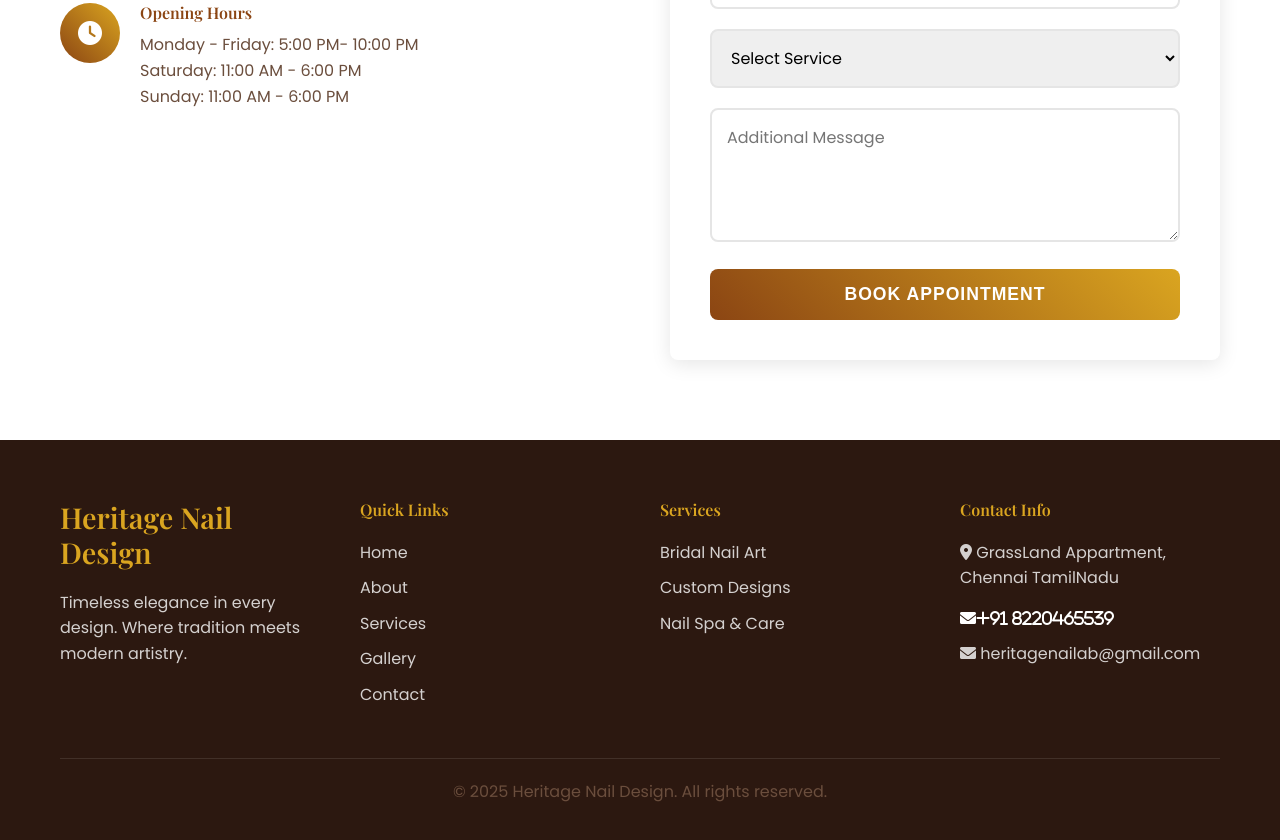
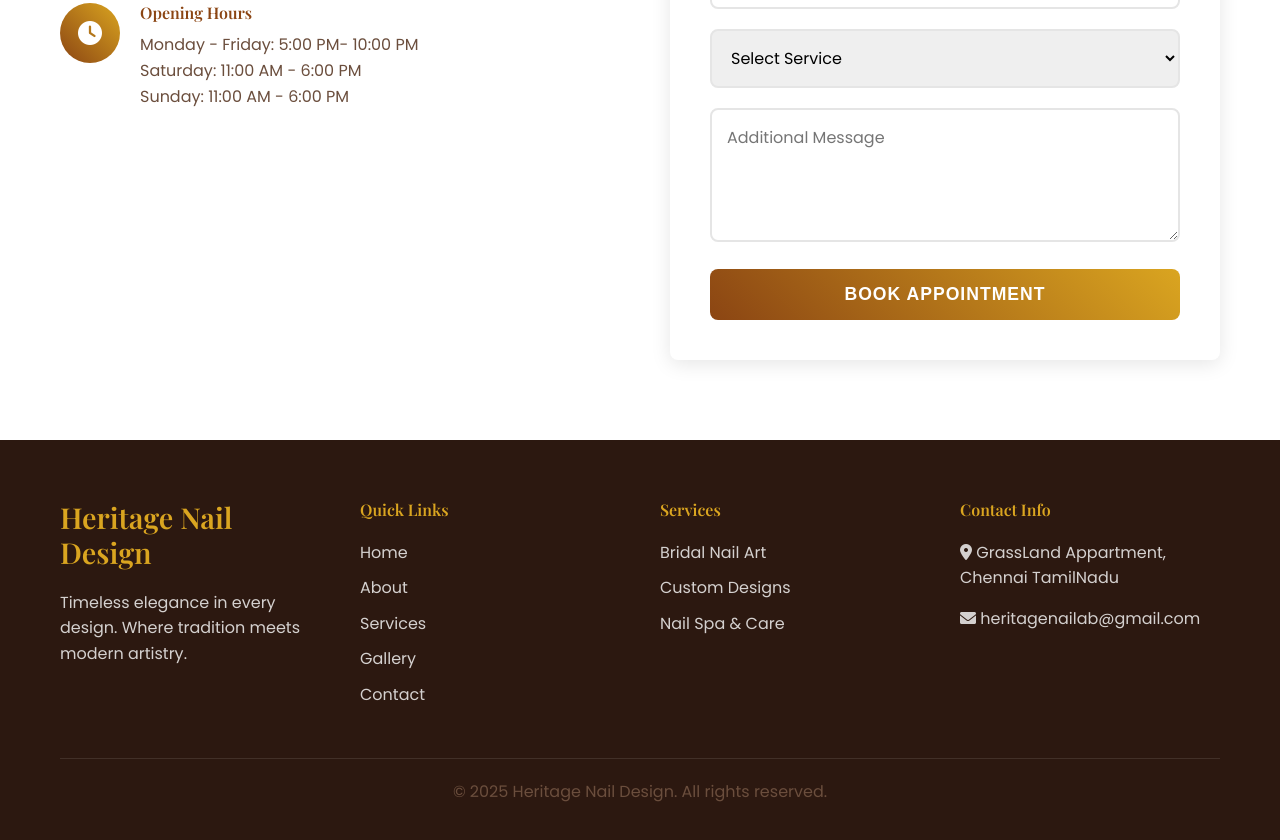
Before and after one commit to kumarnitish12/Heritage-Nail, a plain HTML site: page index.html in a window 1280 px wide. Shown: the part 4410-5250 px from the top of the page. Drawn offline with nearby package versions, Linux system fonts and the light colour scheme.

Commit message:
time update

```diff
--- a/index.html
+++ b/index.html
@@ -420,9 +420,6 @@
                 <div class="footer-section">
                     <h4>Contact Info</h4>
                     <p><i class="fas fa-map-marker-alt"></i> GrassLand Appartment, Chennai TamilNadu</p>
-                    <div >
-                        <p style="color: white;" class="fas fa-envelope">+91 8220465539</p>
-                    </div>
                     <p><i class="fas fa-envelope"></i> heritagenailab@gmail.com</p>
 
 
```
